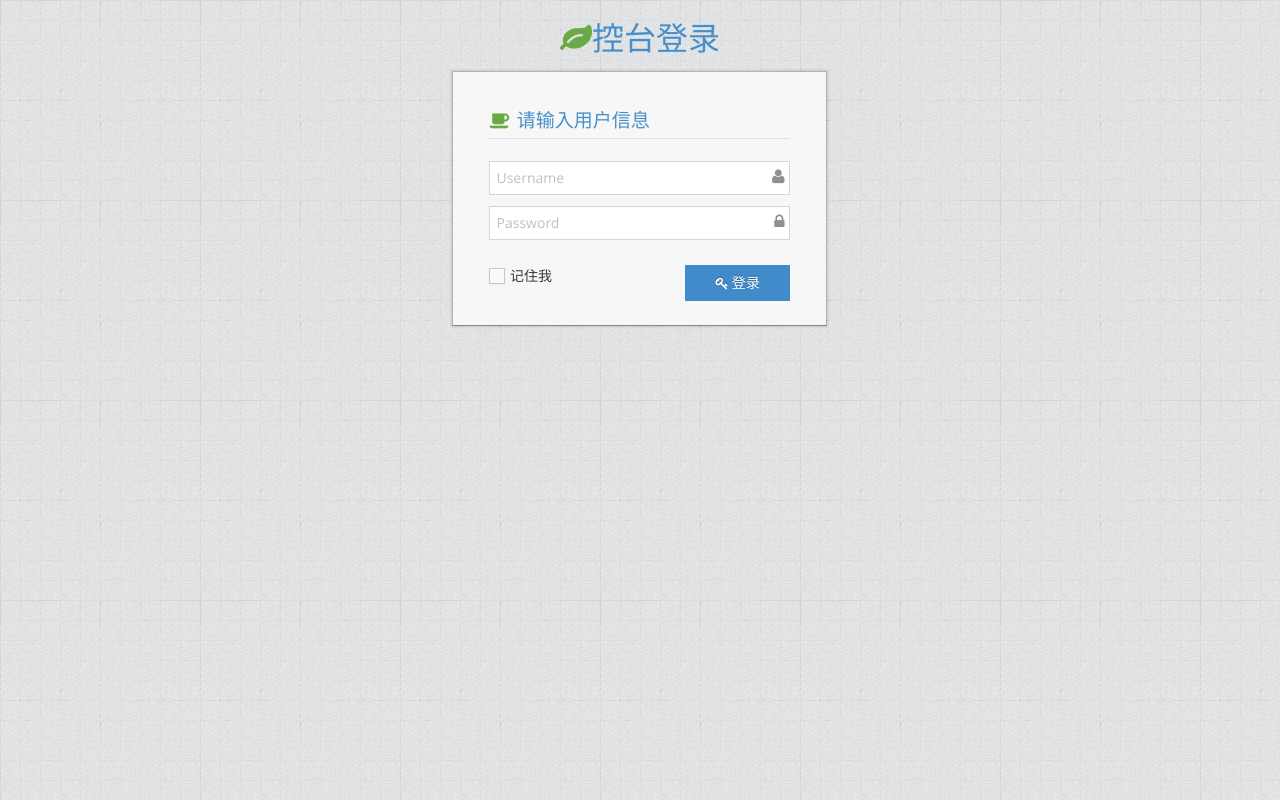
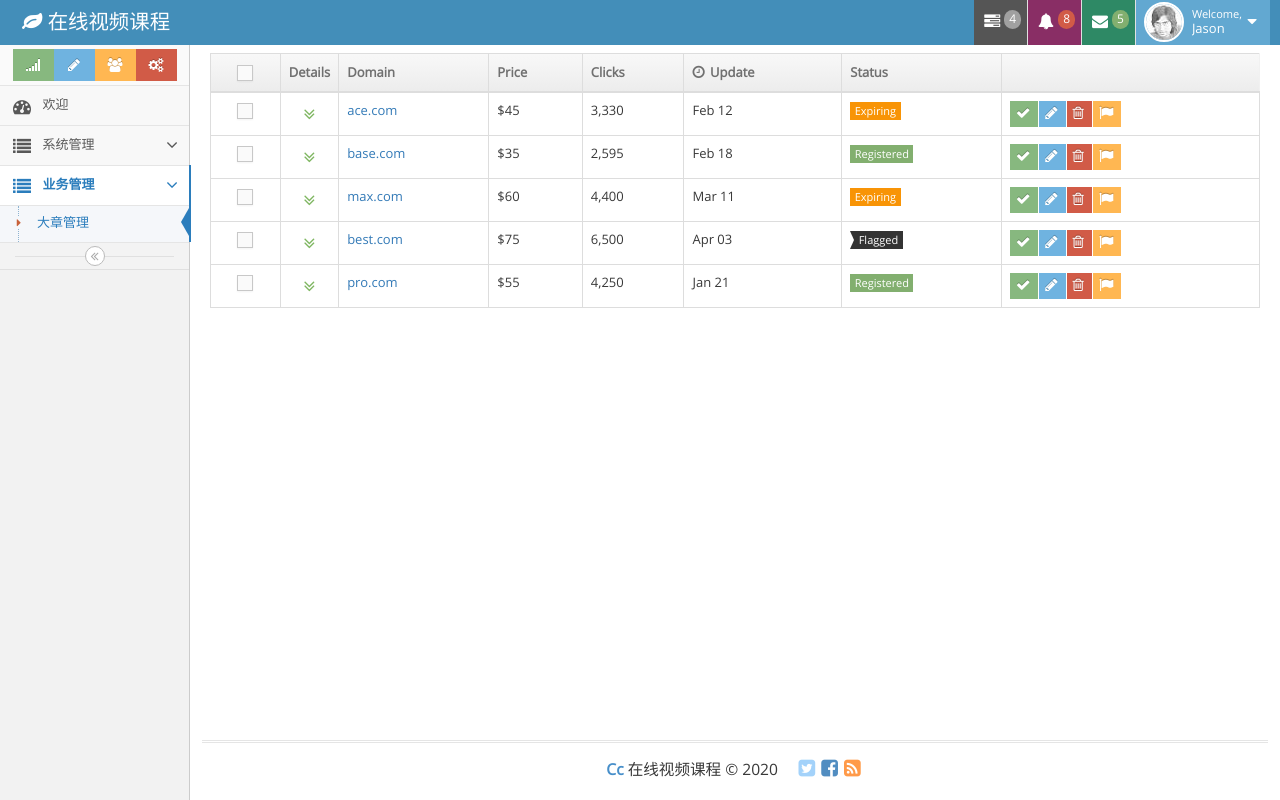
Before and after one commit to cctmor/course_git, a Vue app in the folder admin/: page /admin/business/chapter in a window 1280 px wide. Before the commit this address led to /login. Built offline with nearby package versions, Linux system fonts and the light colour scheme; the HTML template or start-up script is replaced by a standard one.

Commit message:
1.点击sidebar菜单实现页面跳转并增加激活样式

```diff
--- a/admin/src/router.js
+++ b/admin/src/router.js
@@ -37,7 +37,7 @@
             path: "welcome",
             component: Welcome
         },{
-            path: "chapter",
+            path: "business/chapter",
             component: Chapter
         }]
     }]
--- a/admin/src/views/admin.vue
+++ b/admin/src/views/admin.vue
@@ -354,11 +354,11 @@
         </div><!-- /.sidebar-shortcuts -->
 
         <ul class="nav nav-list">
-          <li class="">
-            <a href="index.html">
+          <li class="" id="welcome-sidebar">
+            <router-link to="/admin/welcome">
               <i class="menu-icon fa fa-tachometer"></i>
               <span class="menu-text"> 欢迎 </span>
-            </a>
+            </router-link>
 
             <b class="arrow"></b>
           </li>
@@ -388,6 +388,28 @@
                   <i class="menu-icon fa fa-caret-right"></i>
                   权限管理
                 </a>
+
+                <b class="arrow"></b>
+              </li>
+            </ul>
+          </li>
+
+          <li class="active open">
+            <a href="#" class="dropdown-toggle">
+              <i class="menu-icon fa fa-list"></i>
+              <span class="menu-text"> 业务管理 </span>
+
+              <b class="arrow fa fa-angle-down"></b>
+            </a>
+
+            <b class="arrow"></b>
+
+            <ul class="submenu">
+              <li class="active" id="business-chapter-sidebar">
+                <router-link to="/admin/business/chapter">
+                  <i class="menu-icon fa fa-caret-right"></i>
+                  大章管理
+                </router-link>
 
                 <b class="arrow"></b>
               </li>
@@ -457,6 +479,25 @@
     methods:{
       login(){
         this.$router.push("/admin")
+      },
+
+      /**
+       * 菜单激活样式，id是当前点击的菜单的id
+       * @param id
+       */
+      activeSidebar: function (id) {
+        // 兄弟菜单去掉active样式，自身增加active样式
+        $("#" + id).siblings().removeClass("active");
+        $("#" + id).siblings().find("li").removeClass("active");
+        $("#" + id).addClass("active");
+
+        // 如果有父菜单，父菜单的兄弟菜单去掉open active，父菜单增加open active
+        let parentLi = $("#" + id).parents("li");
+        if (parentLi) {
+          parentLi.siblings().removeClass("open active");
+          parentLi.siblings().find("li").removeClass("active");
+          parentLi.addClass("open active");
+        }
       }
     }
   }
--- a/admin/src/views/admin/chapter.vue
+++ b/admin/src/views/admin/chapter.vue
@@ -971,3 +971,14 @@
     </tbody>
   </table>
 </template>
+
+<script>
+  export default {
+    name: 'chapter',
+    mounted: function(){
+      this.$parent.activeSidebar("business-chapter-sidebar");
+    },
+    methods:{
+    }
+  }
+</script>
--- a/admin/src/views/admin/welcome.vue
+++ b/admin/src/views/admin/welcome.vue
@@ -3,3 +3,14 @@
     <h1>您好，欢迎进入控台</h1>
   </div>
 </template>
+
+<script>
+  export default {
+    name: 'welcome',
+    mounted: function(){
+      this.$parent.activeSidebar("welcome-sidebar");
+    },
+    methods:{
+    }
+  }
+</script>
```
